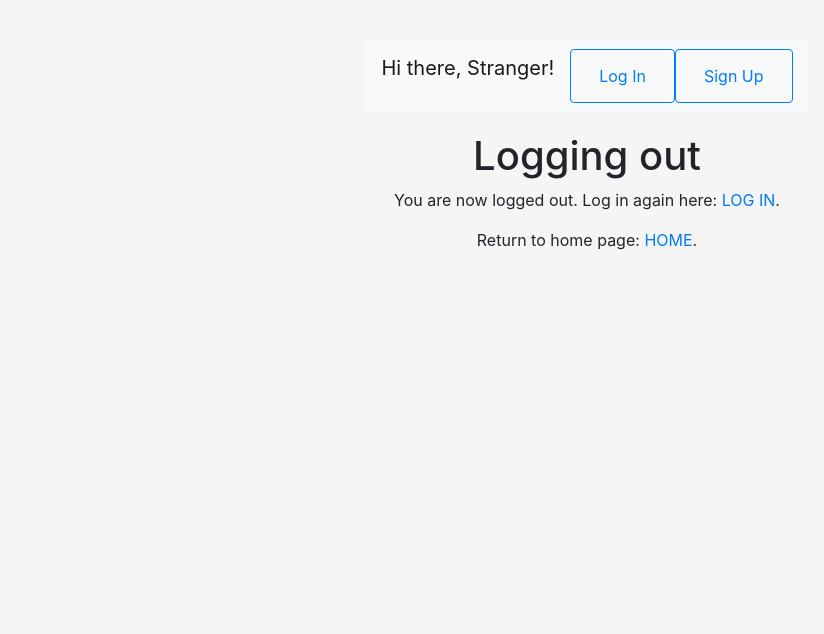
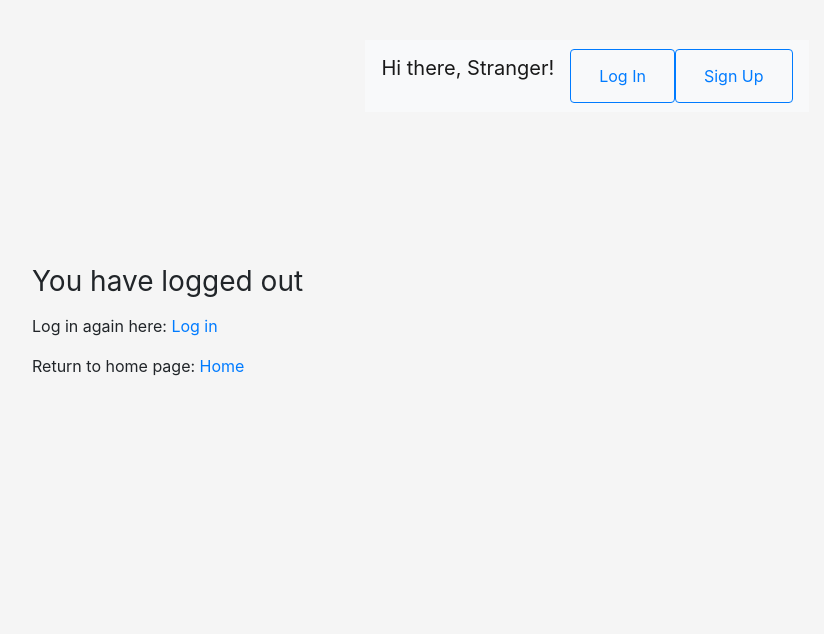
Before and after one commit to sarahliz24/AYA-Teen-Room, a Django app: page /account/logout/ in a window 1280 px wide. Shown: the top 634 px of the page, without its empty margins (53-877 px from the left). Run offline with Django 3.2, Linux system fonts and the light colour scheme.

Commit message:
Update logout template

```diff
--- a/account/views.py
+++ b/account/views.py
@@ -8,7 +8,7 @@ from .models import TeenUserProfile
 from FEEDBACK.views import feedback_detail
 
 
-def user_login(request):
+""" def user_login(request):
     if request.method == "POST":
         form = FormLoggingIn(request.POST)  # create form instance
         if form.is_valid():  # validate form
@@ -29,7 +29,7 @@ def user_login(request):
                 return HttpResponse('User not valid')
     else:
         form = FormLoggingIn()
-    return render(request, 'account/login.html', {'form': form})
+    return render(request, 'account/login.html', {'form': form}) """
 
 
 @login_required  # check is user is authenticated
--- a/templates/account/user_login.html
+++ b/templates/account/deleteme.html
@@ -2,7 +2,7 @@
 
 {% block title %}
 
-Log-in
+DELETE ME
 
 {% endblock %}
 
--- a/templates/registration/logged_out.html
+++ b/templates/registration/logged_out.html
@@ -1,16 +1,15 @@
 {% extends 'FEEDBACK/base.html' %}
 
 {% block title %}
-Logging Out
+Logged Out
 {% endblock %}
 
 {% block content %}
-
-    <h1>Logging out</h1>
-    <p>You are now logged out.
-    Log in again here: <a href="{% url 'login' %}">LOG IN</a>.
-    </p>
-    <p>Return to home page: <a href="{% url 'home' %}">HOME</a>.
+    <div class="container my-auto">
+        <h1 class="h3 mb-3 font-weight-normal"> You have logged out</h1>
+        <p>Log in again here:<a href="{% url 'login' %}"> Log in</a>
         </p>
-
+        <p>Return to home page: <a href="{% url 'home' %}"> Home</a>
+        </p>
+    </div>
 {% endblock %}
--- a/templates/registration/login.html
+++ b/templates/registration/login.html
@@ -6,8 +6,7 @@ Log in
 
 {% block content %}
 
-<div class="container
- my-auto ">
+<div class="container my-auto">
     <form class="form-signin" action="{% url 'login' %}" method="post">
         <h1 class="h3 mb-3 font-weight-normal">
         Let's log-in</h1>
```
